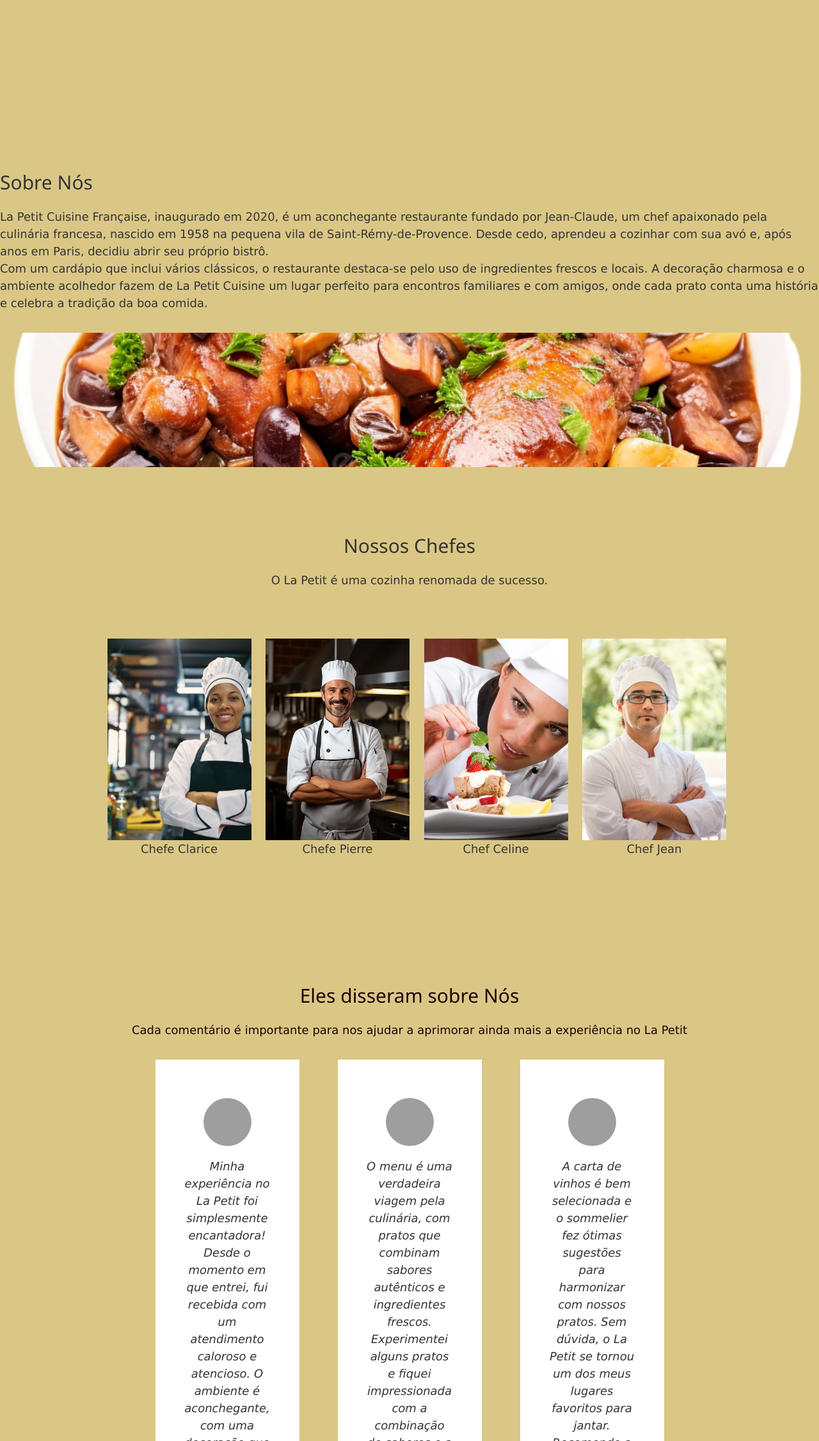
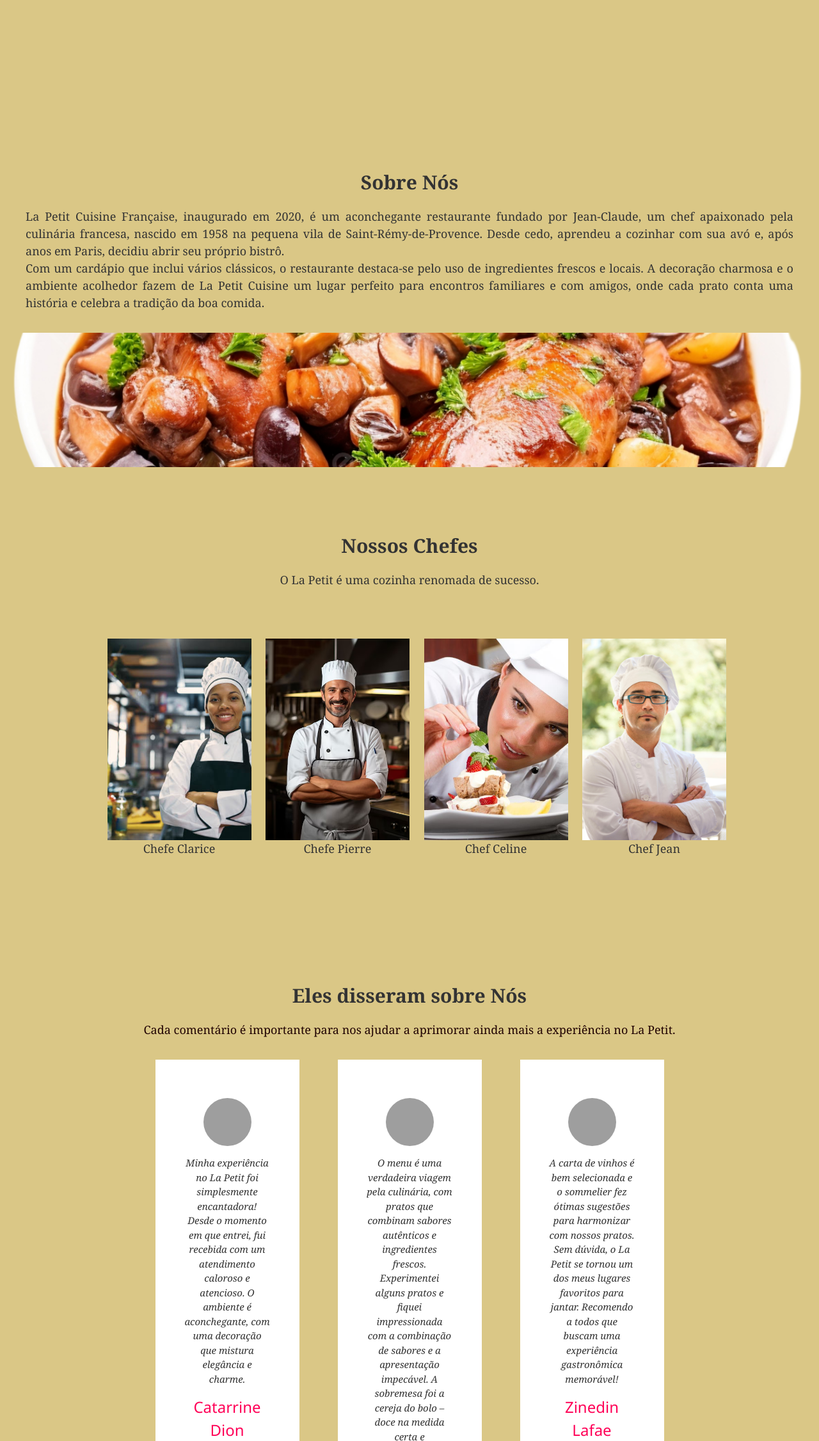
Before and after one commit to GabiSScheidt/Projeto_MenuRestaurante, a plain HTML site: page P_index.html in a window 1280 px wide. Shown: the part 548-2800 px from the top of the page at 64% size. Drawn offline with nearby package versions, Linux system fonts and the light colour scheme; grey boxes are pictures that could not be loaded.

Commit message:
ajuste fontes home

```diff
--- a/CSS/CSSHome.css
+++ b/CSS/CSSHome.css
@@ -1,8 +1,7 @@
 body {
   background-color: #DAC786; /* Cor de fundo suave */
-  font-family:Verdana, Geneva, Tahoma, sans-serif; /* Fonte elegante */
+  font-family:Georgia, 'Times New Roman', Times, serif; /* Fonte elegante */
   color: #333;
-  font-size: large;
   margin: 0;
   padding: 0;
   overflow-x: hidden; /* ----------------- form experiência ----------- */
@@ -59,7 +58,7 @@ body {
     display: block;
   }
 
-  .show {display: block;}
+.show {display: block;}
 
 
 :root {
@@ -73,22 +72,6 @@ body {
   max-width: 1200px;
   margin: 100px auto 0; /* Adicionada margem superior para visibilidade do título */
   padding: 20px;
-
-  padding-bottom: 40px; /* ------------------ form experiência ---------- */
-}
-h1, h3 {
-  color: #333;
-  text-transform: uppercase;
-  text-align: center;
-}
-
-h1 {
-  font-size: 2.8em;
-  margin-bottom: 20px;
-}
-h3 {
-  font-size: 1.8em;
-  margin-top: 40px;
 }
 
 /* Primeira parte do site */
@@ -97,18 +80,22 @@ h3 {
   background: url("./images/food2.jpg");
   background-size: cover;
   position: relative;
-
   min-height: 100vh;
-
   display: flex;
   flex-direction: column;
   align-items: center;
   justify-content: center;
 }
+.hero h2{
+  font-weight: bold ;
+  text-align: center;
+  font-family: Georgia, 'Times New Roman', Times, serif;
+}
 
 .branding-container {
   max-width: 900px;
   text-align: center;
+  font-size: larger;
 }
 
 .hero .slogan {
@@ -139,6 +126,11 @@ h3 {
   justify-content: space-around;
   flex-direction: column;
 }
+.about h2 {
+  font-weight: bold ;
+  text-align: center;
+  font-family: Georgia, 'Times New Roman', Times, serif;
+}
 
 .about .text {
   width: 100%;
@@ -146,6 +138,11 @@ h3 {
 
 .about .text p {
   font-weight: 300;
+  text-align: justify;
+  margin-left: 40px;
+  margin-right: 40px;
+  font-size: larger;
+  font-family: Georgia, 'Times New Roman', Times, serif;
 }
 
 .about .image-container {
@@ -162,9 +159,15 @@ h3 {
 /* Fim sobre nós */
 
 /* Nossos chefes */
-
+.experts h2 {
+  font-weight: bold ;
+  text-align: center;
+  font-family: Georgia, 'Times New Roman', Times, serif;
+}
 .experts .text {
   text-align: center;
+  font-size: larger;
+  font-family: Georgia, 'Times New Roman', Times, serif;
 }
 
 .experts {
@@ -211,15 +214,19 @@ h3 {
   justify-content: center;
   align-items: center;
 }
-
+.testimonials h2 {
+  font-weight: bold ;
+  text-align: center;
+  font-family: Georgia, 'Times New Roman', Times, serif;
+}
 .testimonials .text {
   padding-top: 5rem;
 }
 
-.testimonials .text h2,
 .testimonials .text p {
   color: var(--main-text-color);
   text-align: center;
+  font-size: large;
 }
 
 .testimonial-container {
@@ -429,3 +436,8 @@ input[type="submit"]:hover {
   gap: 30px;
   justify-content: space-between;
 }
+.container h1 {
+  font-weight: bold ;
+  text-align: center;
+  font-family: Georgia, 'Times New Roman', Times, serif;
+}
--- a/P_index.html
+++ b/P_index.html
@@ -89,7 +89,7 @@
   <section class="testimonials" id="testimonials">
     <div class="text">
       <h2>Eles disseram sobre <span class="span-text">Nós</span></h2>
-      <p>Cada comentário é importante para nos ajudar a aprimorar ainda mais a experiência no La Petit</p>
+      <p>Cada comentário é importante para nos ajudar a aprimorar ainda mais a experiência no La Petit.</p>
     </div>
 
     <div class="content" id="testimonials-content">
```
